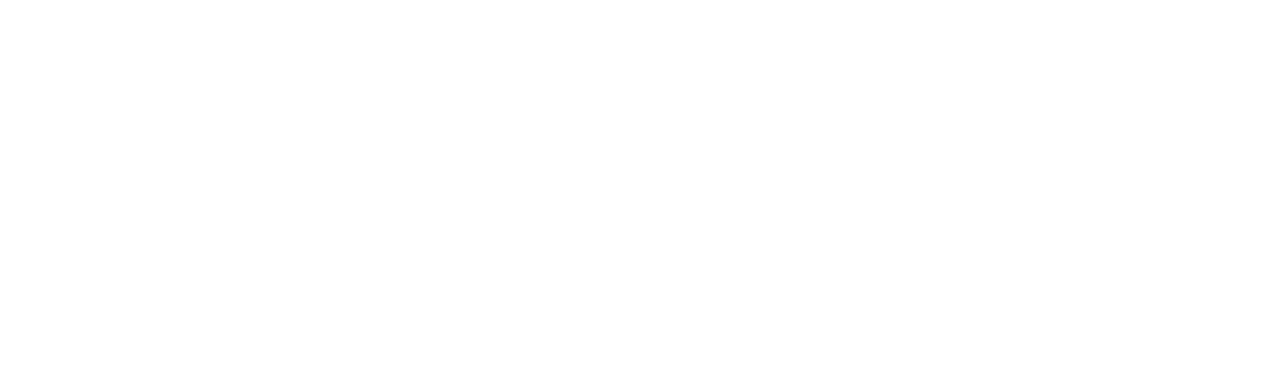
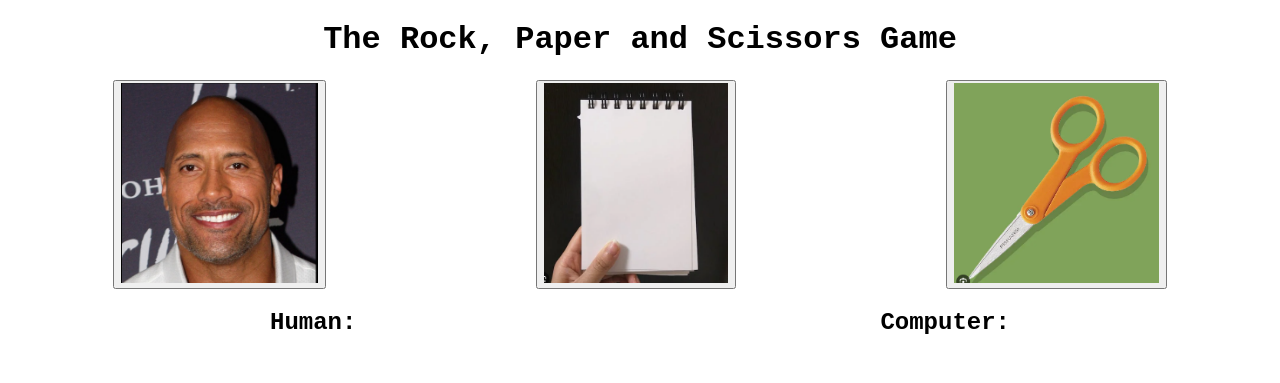
Before and after one commit to bcus789/rock-paper-scissors, a plain HTML site: page index.html in a window 1280 px wide. Drawn offline with Linux system fonts and the light colour scheme.

Commit message:
added the skeleton of the game

```diff
--- a/index.html
+++ b/index.html
@@ -6,9 +6,17 @@
     <meta name="viewport" content="width=device-width, initial-scale=1.0">
     <link rel="stylesheet" href="style.css">
 
-    <title></title>
+    <title>Rock Paper Scissors</title>
 </head>
 <body>
+    <h1>The Rock, Paper and Scissors Game</h1>
+    <div id="images"></div>
+    <div id="score">
+        <h2>Human:<p id="human-score"></p></h2>
+
+        <h2>Computer:<p id="computer-score"></p></h2>
+
+    </div>
 </body>
 <script src="main.js"></script>
 </html>
--- a/main.js
+++ b/main.js
@@ -0,0 +1,19 @@
+const imgDiv = document.getElementById("images")
+const humanScore = document.getElementById("human-score")
+const computerScore = document.getElementById("computer-score")
+
+let images = [
+    "images/rock.png",
+    "images/paper.png",
+    "images/scissors.png"
+]
+
+function renderImages(){
+    let playerImages = ""
+    for (let i = 0; i<images.length; i++){
+        playerImages += `<button><img class="player-img" src="${images[i]}"}></button>`
+    }
+    imgDiv.innerHTML = playerImages
+}
+
+renderImages()
--- a/style.css
+++ b/style.css
@@ -0,0 +1,19 @@
+body{
+    font-family: 'Courier New', Courier, monospace;
+}
+h1 {
+    text-align: center;
+}
+.player-img{
+    height: 200px;
+}
+#images{
+    display: flex;
+    justify-content: center;
+    justify-content: space-around;
+}
+#score{
+    display: flex;
+    justify-content: center;
+    justify-content: space-around;
+}
```
Also changed, not shown: images/paper.PNG (added), images/rock.PNG (added), images/scissors.PNG (added).
